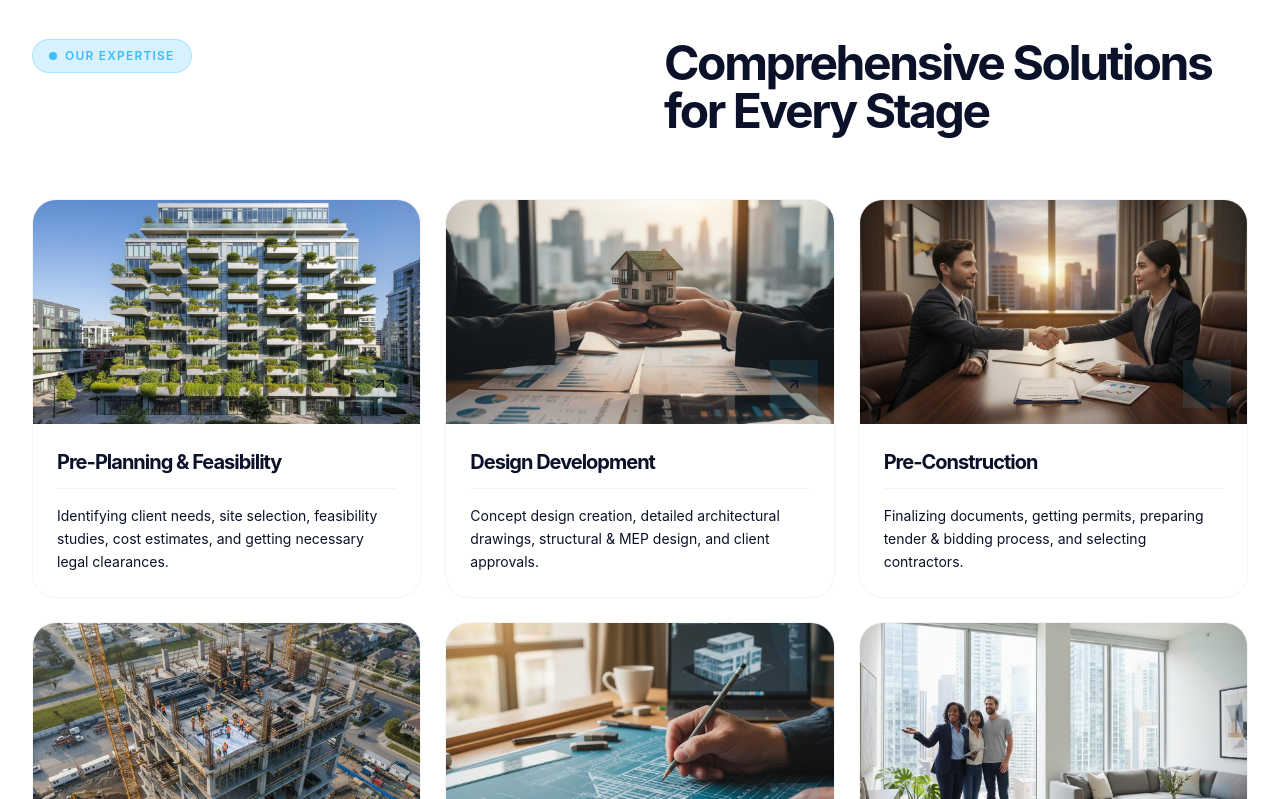
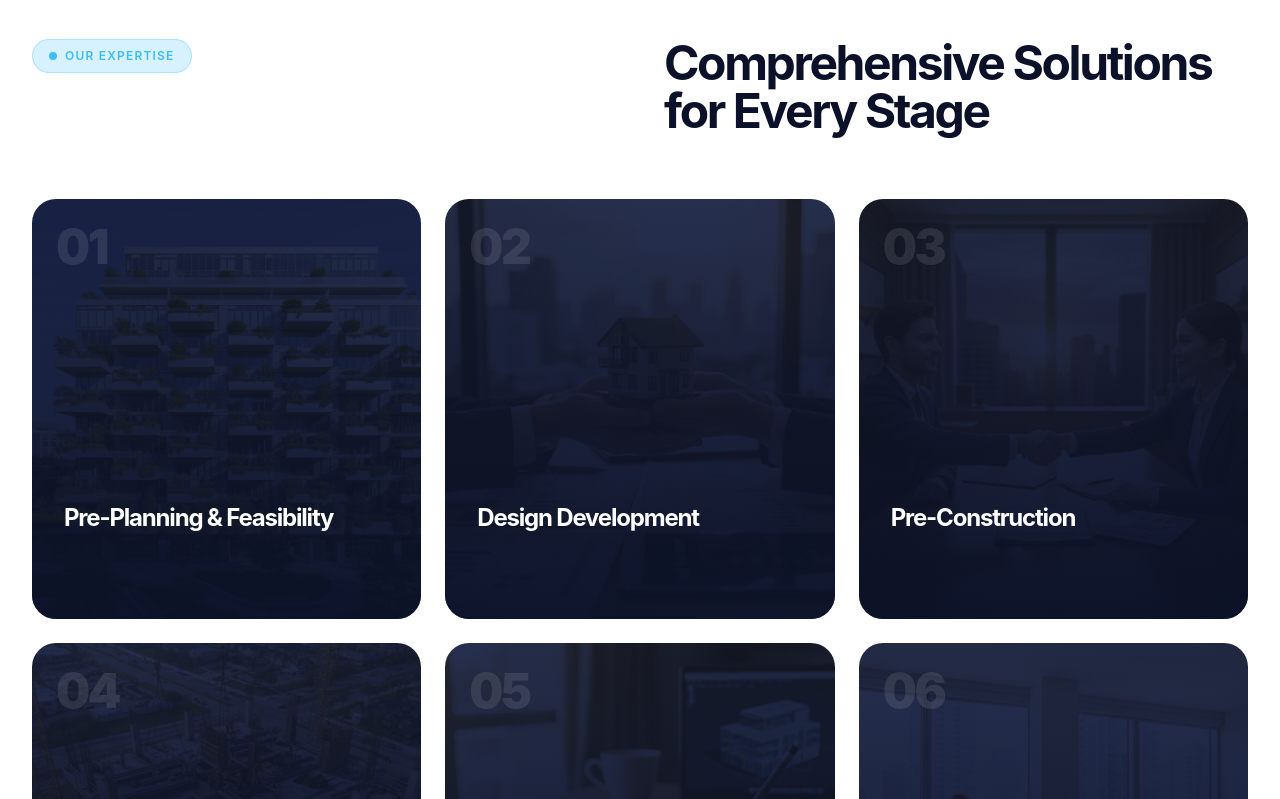
Before and after one commit to godivatech/truewaves_associates_website, a React (Vite) app: page /services in a window 1280 px wide. Shown: the part 521-1320 px from the top of the page. Built offline with nearby package versions, Linux system fonts and the light colour scheme.

Commit message:
UI and content change

```diff
--- a/src/sections/ServicesFullPage.tsx
+++ b/src/sections/ServicesFullPage.tsx
@@ -198,29 +198,38 @@ export default function ServicesSection() {
                 whileInView={{ opacity: 1, y: 0 }}
                 viewport={{ once: true, margin: '-50px' }}
                 transition={{ duration: 0.5, delay: index * 0.1 }}
-                className="group bg-white border border-gray-100 rounded-3xl overflow-hidden hover:shadow-xl transition-shadow duration-300"
+                className="group relative h-[420px] rounded-3xl overflow-hidden cursor-pointer"
               >
-                {/* Image */}
-                <div className="relative h-56 overflow-hidden">
+                {/* Background Image / Texture */}
+                <div className="absolute inset-0 bg-navy/90 z-0">
                   <img
                     src={service.image}
                     alt={service.title}
-                    className="w-full h-full object-cover transform group-hover:scale-105 transition-transform duration-500"
+                    className="w-full h-full object-cover mix-blend-overlay opacity-50 group-hover:scale-110 group-hover:opacity-70 transition-all duration-700 ease-out"
                   />
-                  {/* Reveal arrow on hover */}
-                  <div className="absolute top-0 right-0 w-32 h-32 bg-accent/5 rounded-full -mr-16 -mt-16 group-hover:scale-150 transition-transform duration-700" />
-                  <div className="absolute bottom-4 right-4 w-12 h-12 bg-accent/10 rounded-xl flex items-center justify-center group-hover:bg-accent transition-colors duration-500">
-                    <ArrowUpRight className="w-4 h-4" />
-                  </div>
                 </div>
 
-                {/* Content */}
-                <div className="p-6">
-                  <h3 className="text-xl font-bold text-dark mb-3">{service.title}</h3>
-                  <div className="w-full h-px bg-gray-100 mb-4" />
-                  <p className="text-sm text-muted-foreground leading-relaxed">
-                    {service.description}
-                  </p>
+                {/* Dark Gradient Overlay for text contrast */}
+                <div className="absolute inset-0 bg-gradient-to-t from-navy w-full h-full via-navy/50 to-transparent z-10 opacity-80 group-hover:opacity-90 transition-opacity duration-500" />
+
+                {/* Number Indicator */}
+                <div className="absolute top-6 left-6 z-20">
+                  <span className="text-5xl font-black text-white/10 group-hover:text-accent/30 transition-colors duration-500 font-sans tracking-tighter">
+                    0{index + 1}
+                  </span>
+                </div>
+
+                {/* Content aligned to bottom */}
+                <div className="absolute bottom-0 left-0 w-full p-8 z-20 flex flex-col justify-end">
+                  <div className="transform translate-y-12 group-hover:translate-y-0 transition-transform duration-500 ease-out">
+                    <h3 className="text-2xl font-bold text-white mb-4 shadow-sm">{service.title}</h3>
+
+                    <div className="h-px w-10 bg-accent mb-4 group-hover:w-full transition-all duration-700 ease-in-out opacity-0 group-hover:opacity-100" />
+
+                    <p className="text-white/80 opacity-0 group-hover:opacity-100 transition-opacity duration-500 delay-100 text-sm leading-relaxed max-w-[280px]">
+                      {service.description}
+                    </p>
+                  </div>
                 </div>
               </motion.div>
             ))}
```
